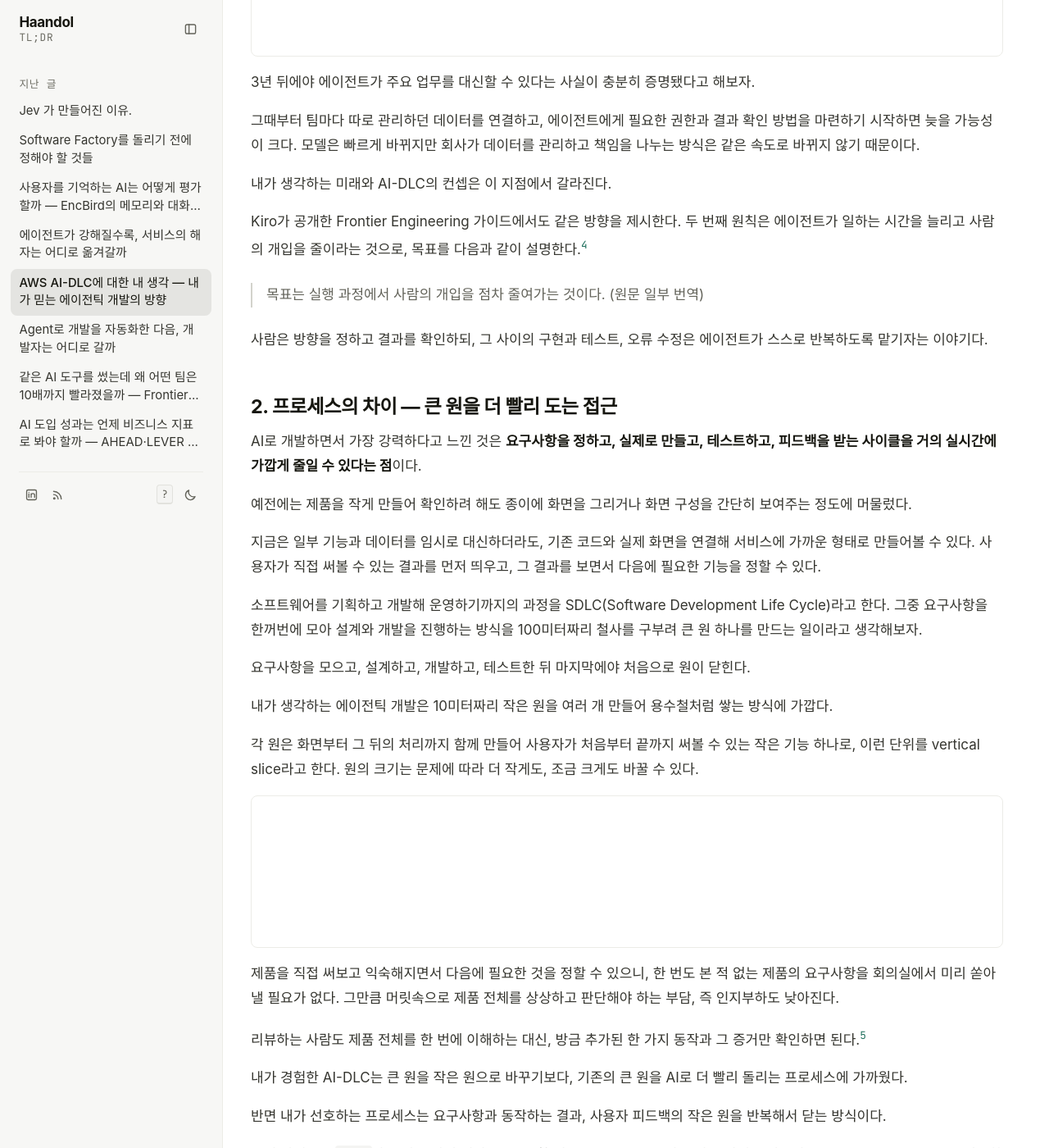
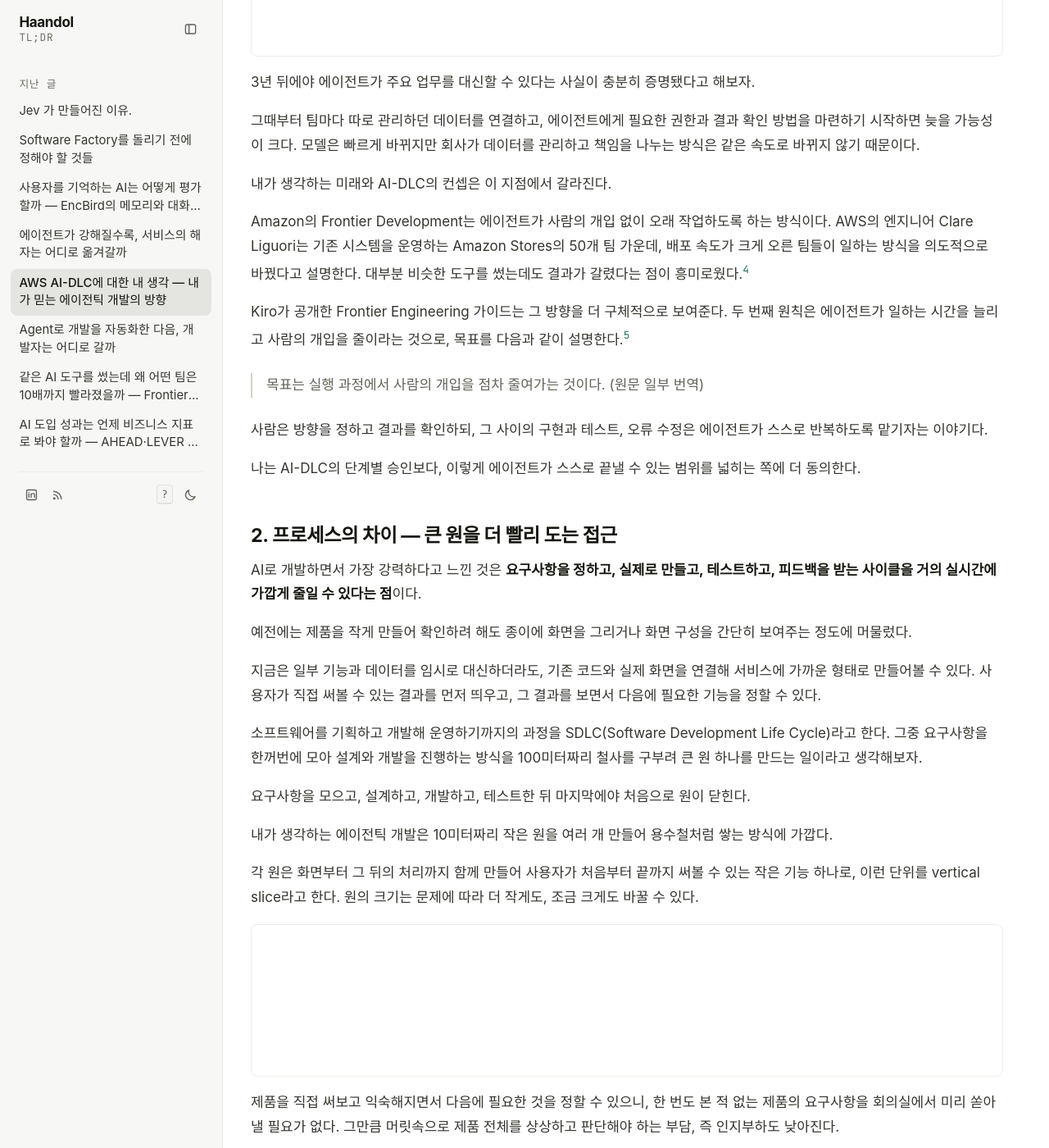
Before and after one commit to haandol/haandol.github.com, a Jekyll site: the page built from _posts/2026-09-06-my-thoughts-on-aws-ai-dlc.md, in a window 1280 px wide and 1400 px high, scrolled down 2430 px. Shown: the whole window at 82% size. Built offline with Jekyll 4.4.1, drawn with Linux system fonts in a browser that asks for light colours; some web fonts are replaced; comment, search, counter and statistics services are not loaded; some of the changed text lies outside the part shown.

Commit message:
docs: support AI-DLC critique with frontier development evidence

```diff
--- a/_posts/2026-09-06-my-thoughts-on-aws-ai-dlc.md
+++ b/_posts/2026-09-06-my-thoughts-on-aws-ai-dlc.md
@@ -107,11 +107,15 @@ flowchart LR
 
 내가 생각하는 미래와 AI-DLC의 컨셉은 이 지점에서 갈라진다.
 
-Kiro가 공개한 Frontier Engineering 가이드에서도 같은 방향을 제시한다. 두 번째 원칙은 에이전트가 일하는 시간을 늘리고 사람의 개입을 줄이라는 것으로, 목표를 다음과 같이 설명한다.[^13]
+Amazon의 Frontier Development는 에이전트가 사람의 개입 없이 오래 작업하도록 하는 방식이다. AWS의 엔지니어 Clare Liguori는 기존 시스템을 운영하는 Amazon Stores의 50개 팀 가운데, 배포 속도가 크게 오른 팀들이 일하는 방식을 의도적으로 바꿨다고 설명한다. 대부분 비슷한 도구를 썼는데도 결과가 갈렸다는 점이 흥미로웠다.[^16]
+
+Kiro가 공개한 Frontier Engineering 가이드는 그 방향을 더 구체적으로 보여준다. 두 번째 원칙은 에이전트가 일하는 시간을 늘리고 사람의 개입을 줄이라는 것으로, 목표를 다음과 같이 설명한다.[^13]
 
 > 목표는 실행 과정에서 사람의 개입을 점차 줄여가는 것이다. (원문 일부 번역)
 
 사람은 방향을 정하고 결과를 확인하되, 그 사이의 구현과 테스트, 오류 수정은 에이전트가 스스로 반복하도록 맡기자는 이야기다.
+
+나는 AI-DLC의 단계별 승인보다, 이렇게 에이전트가 스스로 끝낼 수 있는 범위를 넓히는 쪽에 더 동의한다.
 
 ## 2. 프로세스의 차이 — 큰 원을 더 빨리 도는 접근
 
@@ -160,11 +164,13 @@ flowchart TB
 
 전체 기간은 줄어들 수 있지만, 같은 양의 요구사항과 설계 판단, 리뷰가 더 짧은 시간 안에 몰리면 사람의 인지부하는 오히려 높아질 수 있다.
 
-AI가 구현 시간을 크게 줄이면 코딩은 전체 일정의 작은 일부가 되고, 제품 결정과 리뷰, 출시 승인이 새로운 병목으로 드러난다. Amazon 내부의 Frontier Development 사례를 정리하면서도 같은 현상을 확인했다.[^5]
+Clare의 Frontier Development 발표에서도 구현이 빨라진 뒤 제품 결정과 출시 승인이 더 긴 과정으로 남는다고 설명한다. 특히 되돌리기 쉬운 결정은 더 빨리 내려야 한다고 권한다.[^16][^5]
+
+이 관찰은 기존의 큰 개발 사이클을 그대로 둔 채 구현만 압축해서는 부족하다는 내 생각과 맞닿아 있다. 내가 작은 원을 선호하는 것도 한 번에 결정하고 검토할 범위를 줄여, 다음 고객 피드백까지의 대기를 짧게 만들고 싶기 때문이다.
 
 AI-DLC 워크숍에 참여한 사람들이 좋았다고 말하는 이유 중에는 여러 이해관계자가 한자리에 모여 커뮤니케이션 비용이 줄었다는 이야기가 많았다.
 
-그 효과는 분명 중요하지만 AI-DLC만의 효과라기보다, 작은 팀이 빠르게 결정하는 Two-Pizza Team 방식과 개발부터 운영까지 함께 책임지는 DevOps 문화가 잘 작동한 결과일 수도 있다.[^5]
+그 효과는 분명 중요하지만 AI-DLC만의 효과라기보다, 작은 팀이 빠르게 결정하는 Two-Pizza Team 방식과 개발부터 운영까지 함께 책임지는 DevOps 문화가 잘 작동한 결과일 수도 있다.
 
 좋은 협업 문화와 AI-DLC라는 방법론의 효과를 같은 것으로 보면, 다른 조직에 옮겼을 때 무엇을 재현해야 하는지가 흐려진다.
 
@@ -222,6 +228,10 @@ OpenAI의 Codex 사례에도 계획을 남기고, 에이전트끼리 리뷰하
 
 > **하네스는 모델에게 경기장을 제공해야지, 어떻게 경기할지를 대신 결정해서는 안 된다.**
 
+Kiro의 Frontier Engineering 가이드도 에이전트가 읽기 쉬운 코드 구조와 명확한 오류 메시지, 필요한 작업을 수행할 도구를 갖추라고 한다.[^17] 테스트를 실행하고 화면을 확인하는 도구까지 제공해, 실패한 결과를 사람이 옮겨주지 않아도 에이전트가 스스로 고칠 수 있게 하라는 설명도 있다.[^18]
+
+이런 투자는 내가 앞에서 구분한 실행 환경을 갖추는 일에 해당한다. 사람이 결과를 받아 매번 고쳐주는 일을 줄이고, 에이전트가 직접 확인하고 다시 시도할 수 있게 한다.
+
 하네스는 모델이 읽을 수 있는 코드 저장소, 명령을 실행할 환경, 접근 가능한 데이터와 금지된 작업, 통과해야 할 테스트를 정한다.
 
 그 경계 안에서 어떤 순서로 문제를 풀지는 가능한 한 모델에게 맡긴다.
@@ -264,7 +274,7 @@ AWS의 공개 글에는 유럽의 한 금융사가 AI-DLC를 도입한 초기
 
 제품 조직에 속해 있어도 주어진 티켓만 처리하고 실제 결과에는 관심을 두지 않는 경우를 봤다. **팀과 조직에서의 경험도 문제 정의부터 운영까지 참여하고, 그 결과를 다음 결정에 반영할 때 쌓인다고 생각한다.**
 
-AI가 코드를 만드는 능력의 개인차를 줄일수록, 풀려는 문제와 배경을 공유하고 결과를 확인하며 같은 실패를 반복하지 않도록 하네스를 고치는 팀의 능력이 더 중요해진다고 생각한다. Amazon 내부 사례에서도 성과가 크게 오른 팀들이 이런 일하는 방식을 바꿨다고 소개한다.[^5]
+AI가 코드를 만드는 능력의 개인차를 줄일수록, 풀려는 문제와 배경을 공유하고 결과를 확인하며 같은 실패를 반복하지 않도록 하네스를 고치는 팀의 능력이 더 중요해진다고 생각한다.
 
 내가 더 확인하고 싶은 것도 이 부분이다. 개인에게 잘 맞았던 작업 방식과 하네스를 팀이 함께 쓸 때 무엇을 바꿔야 하는지, 운영하면서 배운 것을 조직의 일하는 방식에 어떻게 반영할 수 있는지 직접 적용하며 알아가고 싶다.
 
@@ -307,3 +317,9 @@ AI가 코드를 만드는 능력의 개인차를 줄일수록, 풀려는 문제
 [^14]: Kiro, [Continuously tune your agent setup](https://kiro.dev/topics/frontier-engineering/tune-your-setup/) — 열 번째 원칙. 실패에서 지침과 도구를 개선하고, 새 모델에서 오래된 임시방편이 여전히 필요한지 재검토하도록 한다.
 
 [^15]: Kiro, [Trust the boundaries, not the agent](https://kiro.dev/topics/frontier-engineering/trust-the-boundaries/) — 여덟 번째 원칙. 권한 제한과 자동 검사로 사람의 반복 개입을 줄이되, 되돌릴 수 없는 행동에는 승인을 남긴다.
+
+[^16]: Clare Liguori, [From AI-Assisted to AI-Native: Building a Frontier Development Team](https://ai.engineer/talks/pqlWNihgdjI-from-ai-assisted-ai-native-building-frontier) — 공식 발표 전사. Amazon Stores의 50개 팀 관찰과 구현 이후의 의사결정 병목을 설명한다.
+
+[^17]: Kiro, [Build your codebase for agents](https://kiro.dev/topics/frontier-engineering/build-for-agents/) — 에이전트가 이해하고 실행하기 쉬운 코드·문서·도구를 갖추는 세 번째 원칙.
+
+[^18]: Kiro, [Give agents a fast feedback loop](https://kiro.dev/topics/frontier-engineering/fast-feedback-loop/) — 에이전트가 직접 테스트하고 오류를 수정할 수 있도록 빠른 검증 환경을 만드는 네 번째 원칙.
```
Also changed, not shown: other parts of _posts/2026-09-06-my-thoughts-on-aws-ai-dlc.md (+1 -1 lines), _en/2026-09-06-my-thoughts-on-aws-ai-dlc.md (+21 -5 lines).
